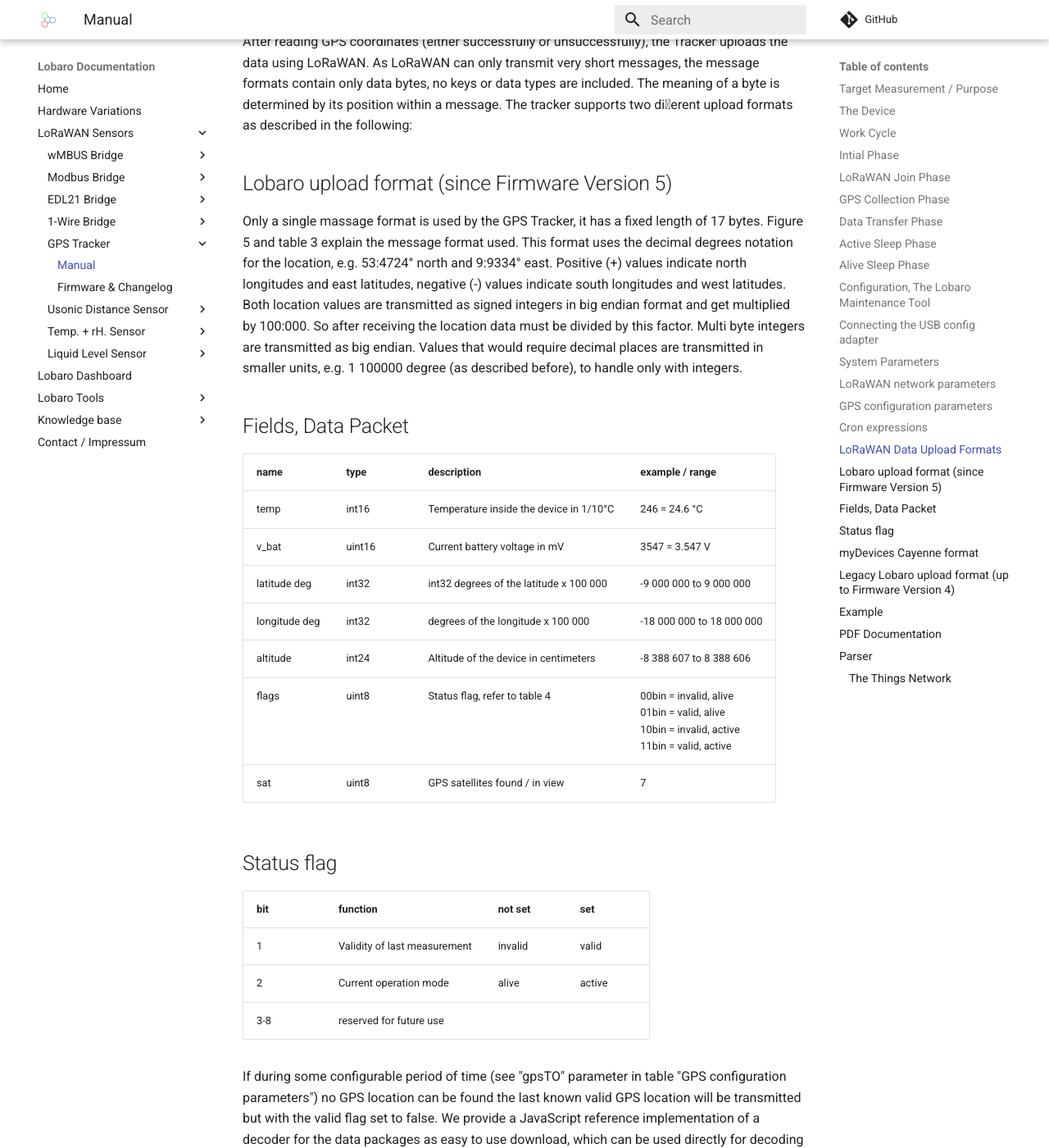
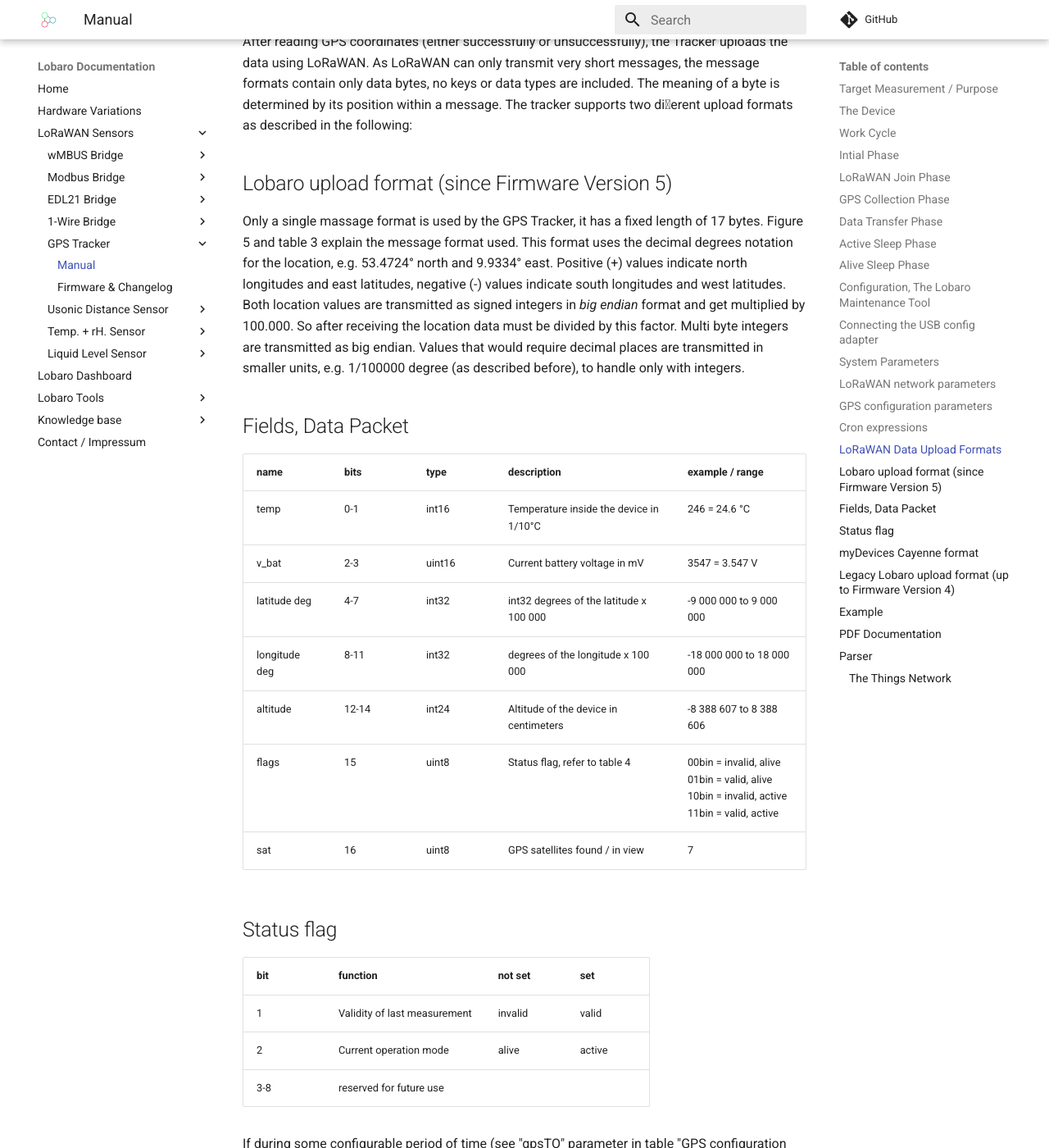
Before and after one commit to Lobaro/docs, an MkDocs documentation site: the page built from docs/lorawan-sensors/gps-lorawan/index.md, in a window 1280 px wide and 1400 px high, scrolled down 7937 px. Shown: the whole window at 82% size. Built offline with MkDocs 1.6.1 and Material for MkDocs 9.7.7, drawn with Linux system fonts in a browser that asks for light colours; a script that is not in the unit is left out; comment, search, counter and statistics services are not loaded.

```diff
--- a/docs/lorawan-sensors/gps-lorawan/index.md
+++ b/docs/lorawan-sensors/gps-lorawan/index.md
@@ -222,27 +222,26 @@
 ##Lobaro upload format (since Firmware Version 5)
 Only a single massage format is used by the GPS Tracker, it has a fixed length of 17 bytes.
 Figure 5 and table 3 explain the message format used.
-This format uses the decimal degrees notation for the location, e.g. 53:4724° north and
-9:9334° east. Positive (+) values indicate north longitudes and east latitudes, negative (-)
+This format uses the decimal degrees notation for the location, e.g. 53.4724° north and
+9.9334° east. Positive (+) values indicate north longitudes and east latitudes, negative (-)
 values indicate south longitudes and west latitudes. Both location values are transmitted as
-signed integers in big endian format and get multiplied by 100:000. So after receiving the
+signed integers in *big endian* format and get multiplied by 100.000. So after receiving the
 location data must be divided by this factor.
 Multi byte integers are transmitted as big endian. Values that would require decimal places
-are transmitted in smaller units, e.g. 1
-100000 degree (as described before), to handle only with
+are transmitted in smaller units, e.g. 1/100000 degree (as described before), to handle only with
 integers.
 
 ##Fields, Data Packet
 
-|name|type|description|example / range|
-|-|-|-|-|
-|temp|int16|Temperature inside the device in 1/10°C|246 =  24.6 °C|
-|v_bat|uint16|Current battery voltage in mV|3547 = 3.547 V|
-|latitude deg|int32|int32 degrees of the latitude x 100 000|-9 000 000 to 9 000 000|
-|longitude deg|int32|degrees of the longitude x 100 000|-18 000 000 to 18 000 000|
-|altitude|int24|Altitude of the device in centimeters|-8 388 607 to 8 388 606|
-|flags|uint8|Status flag, refer to table 4|00bin = invalid, alive <br> 01bin = valid, alive <br> 10bin = invalid, active <br> 11bin = valid, active|
-|sat|uint8|GPS satellites found / in view|7|
+|name|bits|type|description|example / range|
+|-|-|-|-|-|
+|temp|0-1|int16|Temperature inside the device in 1/10°C|246 =  24.6 °C|
+|v_bat|2-3|uint16|Current battery voltage in mV|3547 = 3.547 V|
+|latitude deg|4-7|int32|int32 degrees of the latitude x 100 000|-9 000 000 to 9 000 000|
+|longitude deg|8-11|int32|degrees of the longitude x 100 000|-18 000 000 to 18 000 000|
+|altitude|12-14|int24|Altitude of the device in centimeters|-8 388 607 to 8 388 606|
+|flags|15|uint8|Status flag, refer to table 4|00bin = invalid, alive <br> 01bin = valid, alive <br> 10bin = invalid, active <br> 11bin = valid, active|
+|sat|16|uint8|GPS satellites found / in view|7|
 
 ##Status flag
 
```
